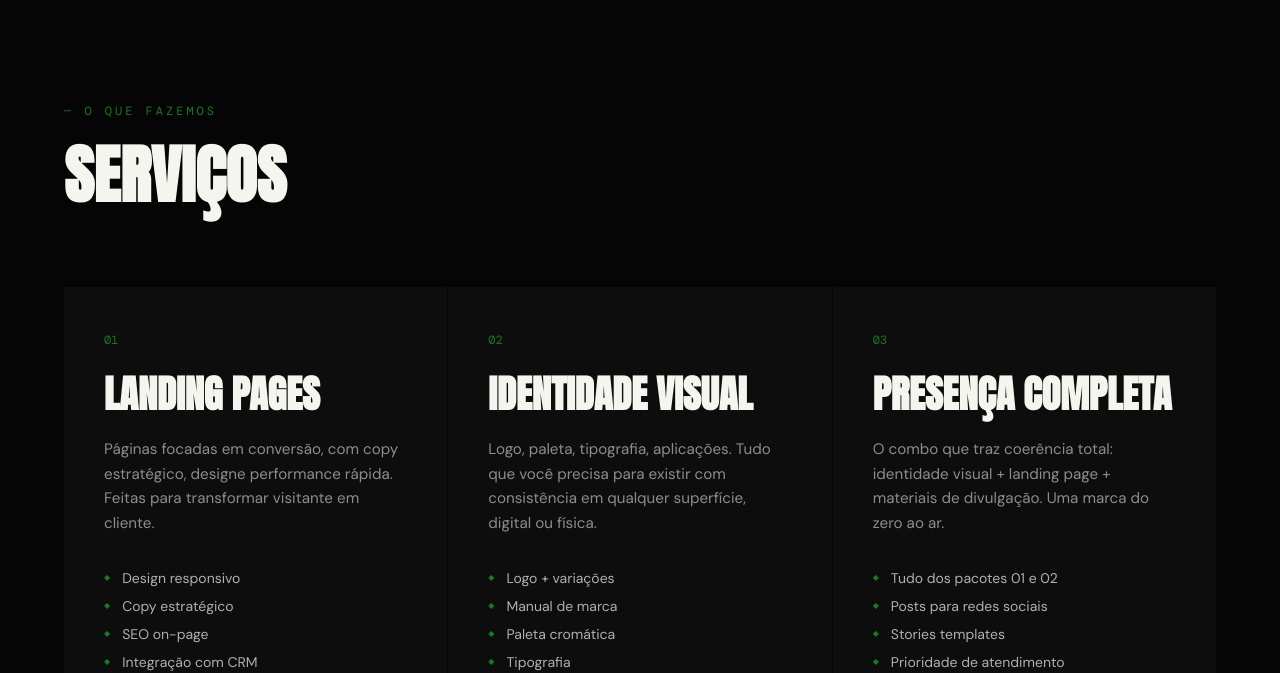
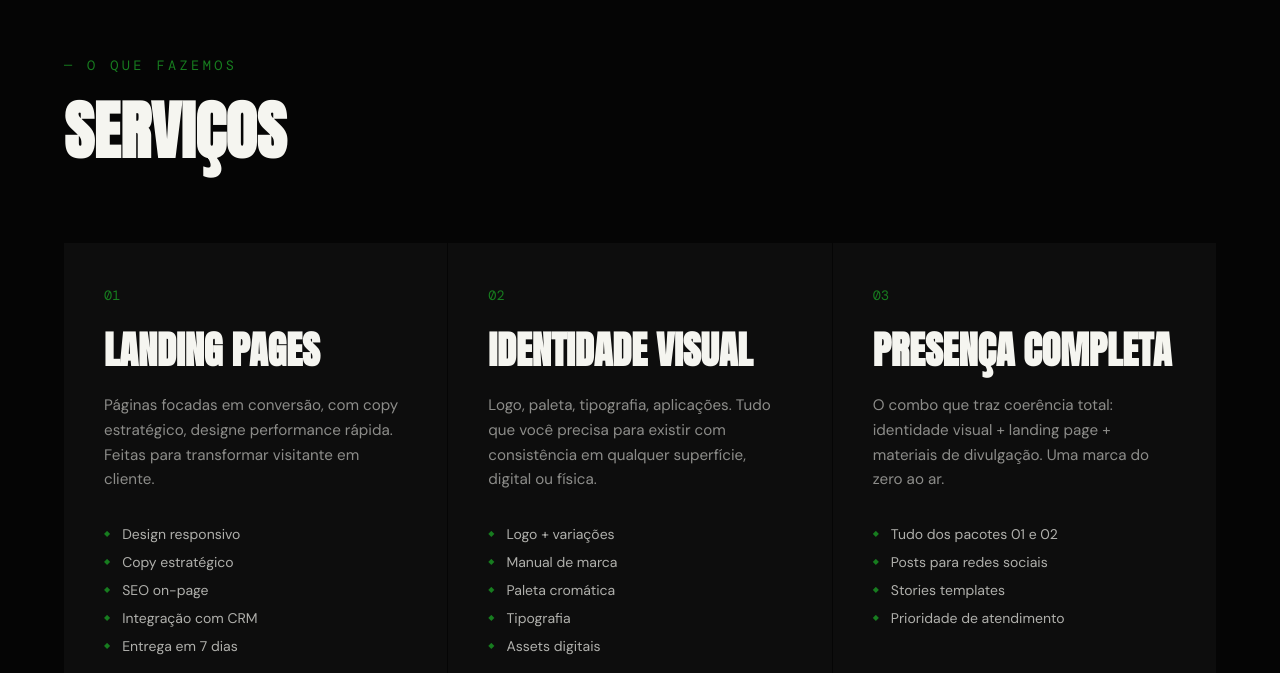
Before and after one commit to JVRosado/KORE, a React (Vite) app: page / in a window 1280 px wide. Shown: the part 1442-2115 px from the top of the page. Built offline with nearby package versions, Linux system fonts and the light colour scheme.

Commit message:
Opacidade do LINKORE na tela de fundo

```diff
--- a/src/app/App.tsx
+++ b/src/app/App.tsx
@@ -443,7 +443,8 @@ function Services() {
   ];
 
   return (
-    <section className="py-28 px-6 md:px-16 max-w-screen-xl mx-auto">
+    //Espaçamento do Serviçoes para o manifesto
+    <section className="py-16 px-6 md:px-16 max-w-screen-xl mx-auto">
       <Reveal>
         <span className="font-mono-label text-xs tracking-widest uppercase mb-6 block" style={{ fontFamily: "'DM Mono', monospace", color: GREEN, letterSpacing: "0.25em" }}>
           — O que fazemos
@@ -689,7 +690,8 @@ function CTABanner() {
             fontFamily: "'Anton', sans-serif",
             fontSize: "20vw",
             lineHeight: 1,
-            color: "rgba(0,230,77,0.04)",
+            //Define a opacidade do LINKORE que fica no fundo da tela
+            color: "rgba(0,230,77,0.08)",
             letterSpacing: "-0.02em",
           }}
         >
@@ -709,7 +711,7 @@ function CTABanner() {
             className="mt-12 inline-block px-14 py-5 uppercase tracking-widest text-xs font-bold transition-all duration-300 hover:scale-105 hover:shadow-2xl"
             style={{
               fontFamily: "'DM Mono', monospace",
-              background: GREEN,
+              background: BLUE,
               color: "#050505",
               letterSpacing: "0.2em",
               boxShadow: `0 0 60px ${GREEN}33`,
--- a/src/styles/fonts.css
+++ b/src/styles/fonts.css
@@ -10,4 +10,5 @@
 
 .font-mono-label {
   font-family: 'DM Mono', monospace;
+  font-size: 0.85rem; /* text-xs = 0.75rem, text-sm = 0.875rem */
 }
```
